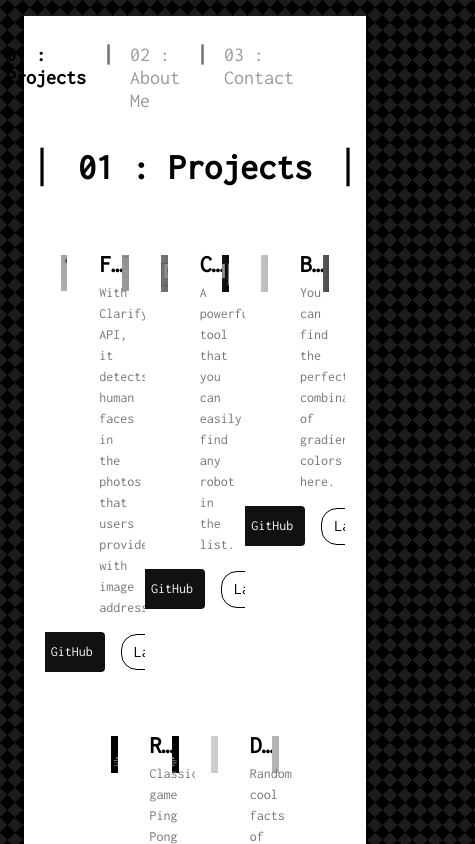
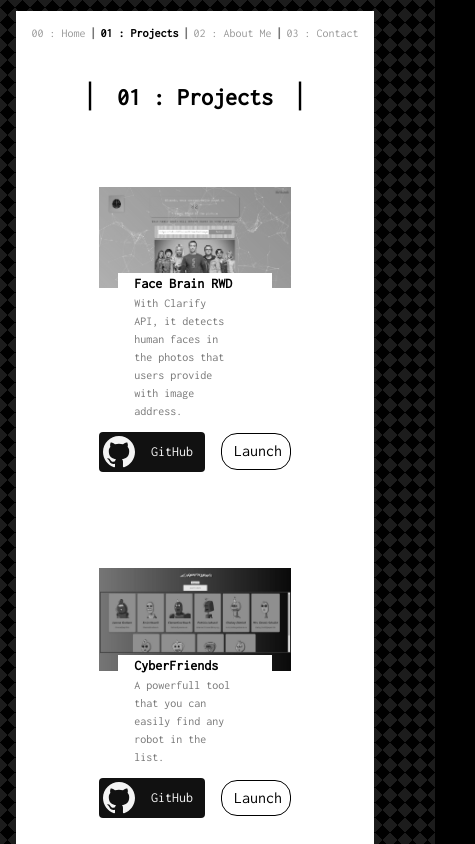
Before and after one commit to yeatin/portfolio_website, a React (Create React App) app: page / in a window 390 px wide. Both pictures are taken after a click on the element "01 : Projects". Shown: the top 844 px of the page, 475 px wide, since content can reach past the window. Built offline with nearby package versions, Linux system fonts and the light colour scheme.

Commit message:
fixed mobile layouts

```diff
--- a/src/components/Avatar/Avatar.js
+++ b/src/components/Avatar/Avatar.js
@@ -2,7 +2,7 @@ import img from "./avatar01.jpg";
 
 const Avatar = () => {
     return (
-        <img src={img} className="grow ml6 br-100 pa1 ba b--white-70 h4 w4" alt="my face"></img>
+        <img src={img} className="grow ml6-l ml2 mt6 mb2 br-100 pa1 ba b--white-70 h4 w4" alt="my face"></img>
     )
 }
 
--- a/src/components/Navigation/Nagivation.js
+++ b/src/components/Navigation/Nagivation.js
@@ -1,47 +1,47 @@
 const Navigation = ({ onRouteChange, route }) => {
     return (
-        <nav className="mr5 flex justify-end items-baseline">
+        <nav className="mr5-l flex flex-wrap justify-end-l justify-center items-baseline">
             <p
                 className={route === 'home' ? (
-                    "f4 fw9 link hover-black black pb0 ph2 pointer white mb0"
+                    "f4-l f7 fw9 link hover-black black ph2-l pr1 pl0 pointer white mb0"
                 ) : (
-                    "f4 link hover-black black pb0 ph2 pointer silver mb0"
+                    "f4-l f7 link hover-black black ph2-l pr1 pl0 pointer silver mb0"
                 )
                 }
                 onClick={() => onRouteChange('home')}
             >
                 00 : Home
             </p>
-            <p className="f3 fw9 link hover-black black ph2 pointer gray mb0"> | </p>
+            <p className="f3-l f6 fw9 link hover-black blph2-l pr1 pl0 pointer gray mb0"> | </p>
             <p
                 className={route === 'projects' ? (
-                    "f4 fw9 link hover-black black pb0 ph2 pointer black mb0"
+                    "f4-l f7 fw9 link hover-black black ph2-l pr1 pl0 pointer black mb0"
                 ) : (
-                    "f4 link hover-black black pb0 ph2 pointer silver mb0"
+                    "f4-l f7 link hover-black black ph2-l pr1 pl0 pointer silver mb0"
                 )
                 }
                 onClick={() => onRouteChange('projects')}
             >
                 01 : Projects
             </p>
-            <p className="f3 fw9 link hover-black black ph2 pointer gray mb0"> | </p>
+            <p className="f3-l f6 fw9 link hover-black blph2-l pr1 pl0 pointer gray mb0"> | </p>
             <p
                 className={route === 'aboutMe' ? (
-                    "f4 fw9 link hover-black black pb0 ph2 pointer black mb0"
+                    "f4-l f7 fw9 link hover-black black ph2-l pr1 pl0 pointer black mb0"
                 ) : (
-                    "f4 link hover-black black pb0 ph2 pointer silver mb0"
+                    "f4-l f7 link hover-black black ph2-l pr1 pl0 pointer silver mb0"
                 )
                 }
                 onClick={() => onRouteChange('aboutMe')}
             >
                 02 : About Me
             </p>
-            <p className="f3 fw9 link hover-black black ph2 pointer gray mb0"> | </p>
+            <p className="f3-l f6 fw9 link hover-black blph2-l pr1 pl0 pointer gray mb0"> | </p>
             <p
                 className={route === 'contact' ? (
-                    "f4 fw9 link hover-black black pb0 ph2 pointer black mb0"
+                    "f4-l f7 fw9 link hover-black black ph2-l pr0 pl0 pointer black mb0"
                 ) : (
-                    "f4 link hover-black black pb0 ph2 pointer silver mb0"
+                    "f4-l f7 link hover-black black ph2-l pr0 pl0 pointer silver mb0"
                 )
                 }
                 onClick={() => onRouteChange('contact')}
--- a/src/components/Showcase/ShowCase.css
+++ b/src/components/Showcase/ShowCase.css
@@ -3,6 +3,15 @@
     background-color: white;
     position: relative;
     top: -4em;
+}
+
+@media screen and (max-width: 460px){
+    .card-container{
+        width: 80%;
+        background-color: white;
+        position: relative;
+        top: -2em;
+    }
 }
 
 .box>img {
--- a/src/components/Showcase/Showcase.js
+++ b/src/components/Showcase/Showcase.js
@@ -2,12 +2,12 @@ import './ShowCase.css';
 
 const Showcase = ({ img, title, description, githubLink, launchLink }) => {
     return (
-        <div className="fl w-33 ph3 box tc">
-            <img src={require(`./showcase${img}.jpg`).default} alt={title} />
+        <div className="w-33-l w-100 ph3 box tc mt0-l mt5">
+            <img className="w-100" src={require(`./showcase${img}.jpg`).default} alt={title} />
             <div className="card-container center">
-                <dl className="tl ml4 f6 lh-copy">
+                <dl className="tl ml4-l ml3 f6-l f7 lh-copy">
                     <dt className="clip">Title</dt>
-                    <dd className="ml0 black truncate f3 fw6 black">{title}</dd>
+                    <dd className="ml0 black truncate f3-l f6 fw6 black">{title}</dd>
                     <dt className="clip">Artist</dt>
                     <dd className="tl ml0 gray w-70">{description}</dd>
                 </dl>
--- a/src/components/Title/Title.js
+++ b/src/components/Title/Title.js
@@ -2,10 +2,11 @@ import Typewriter from 'typewriter-effect';
 const Title = () => {
 
     return (
+        <div className="ml7-l mt0-l ml3 mt2">
             <Typewriter
                 options={{
-                wrapperClassName: "ml7 f1 fw9 Typewriter__wrapper white",
-                cursorClassName: "ml7 f1 Typewriter__cursor white",
+                    wrapperClassName: "f1-l f4 fw9 Typewriter__wrapper white",
+                    cursorClassName: "f1-l f4 Typewriter__cursor white",
                     loop: true,
                     delay: 35,
                     deleteSpeed: 15
@@ -25,6 +26,7 @@ const Title = () => {
                         .start();
                 }}
             />
+        </div>
     )
 }
 
--- a/src/containers/AboutMe.js
+++ b/src/containers/AboutMe.js
@@ -1,9 +1,9 @@
 const AboutMe = () => {
     return (
         <div className="h-100" style={{ lineHeight: "2em" }}>
-            <h1 className="tc f2 mb4"><span className="f1 fw1">| </span>02 : About Me<span className="f1 fw1"> |</span></h1>
-            <p className="ml7 pt4 w-40">Being a Self-learning web developer, the motives pushing me through is the thrills I get from technical breakthroughs. Cultural gaps should not be obstacles but appreciatable features.</p>
-            <div className="ml7 w-30">
+            <h1 className="tc f2-l f3 mt0-l mb5-l mt4 mb2"><span className="f1-l f2 fw1">| </span>02 : About Me<span className="f1-l f2 fw1"> |</span></h1>
+            <p className="ml7-l ml5 pt4 w-60">Being a Self-learning web developer, the motives pushing me through is the thrills I get from technical breakthroughs. Cultural gaps should not be obstacles but appreciatable features.</p>
+            <div className="ml7-l ml5 w-50">
                 <h2>Skills</h2>
                 <ul>
                     <li>React.js</li>
--- a/src/containers/App.css
+++ b/src/containers/App.css
@@ -13,3 +13,17 @@
   min-height: 96vh;
   background-color: #ffffff;
 }
+
+@media screen and (max-width: 460px){
+  .home {
+    margin: .7rem 1rem;
+    padding-bottom: 0;
+  }
+
+  .pages {
+    margin: .7rem 1rem;
+    margin-bottom: 0;
+    min-height: 96vh;
+    background-color: #ffffff;
+  }
+}
--- a/src/containers/Contact.js
+++ b/src/containers/Contact.js
@@ -1,18 +1,18 @@
 const Contact = () => {
     return (
         <div>
-            <h1 className="tc f2"><span className="f1 fw1">| </span>03 : Contact<span className="f1 fw1"> |</span></h1>
-            <div className="flex justify-center">
-                <a className="no-underline near-black bg-animate bg-white dim inline-flex items-center mh5 mt5 tc br2 pa2" href="https://github.com/yeatin" title="GitHub">
-                    <svg className="h2 w2" fill="currentColor" xmlns="http://www.w3.org/2000/svg" viewBox="0 0 16 16" fillRule="evenodd" clipRule="evenodd" strokeLinejoin="round" strokeMiterlimit="1.414"><path d="M8 0C3.58 0 0 3.582 0 8c0 3.535 2.292 6.533 5.47 7.59.4.075.547-.172.547-.385 0-.19-.007-.693-.01-1.36-2.226.483-2.695-1.073-2.695-1.073-.364-.924-.89-1.17-.89-1.17-.725-.496.056-.486.056-.486.803.056 1.225.824 1.225.824.714 1.223 1.873.87 2.33.665.072-.517.278-.87.507-1.07-1.777-.2-3.644-.888-3.644-3.953 0-.873.31-1.587.823-2.147-.083-.202-.358-1.015.077-2.117 0 0 .672-.215 2.2.82.638-.178 1.323-.266 2.003-.27.68.004 1.364.092 2.003.27 1.527-1.035 2.198-.82 2.198-.82.437 1.102.163 1.915.08 2.117.513.56.823 1.274.823 2.147 0 3.073-1.87 3.75-3.653 3.947.287.246.543.735.543 1.48 0 1.07-.01 1.933-.01 2.195 0 .215.144.463.55.385C13.71 14.53 16 11.534 16 8c0-4.418-3.582-8-8-8" /></svg>
-                    <span className="f3 ml3 pr2">GitHub</span>
+            <h1 className="tc f2-l f3 mt0-l mb5-l mt4 mb2"><span className="f1-l f2 fw1">| </span>03 : Contact<span className="f1-l f2 fw1"> |</span></h1>
+            <div className="flex justify-center center">
+                <a className="no-underline near-black bg-animate bg-white dim inline-flex items-center mh5-l mh4 mt5 tc br2 pa2" href="https://github.com/yeatin" title="GitHub">
+                    <svg className="h2-l w2-l h1 w1" fill="currentColor" xmlns="http://www.w3.org/2000/svg" viewBox="0 0 16 16" fillRule="evenodd" clipRule="evenodd" strokeLinejoin="round" strokeMiterlimit="1.414"><path d="M8 0C3.58 0 0 3.582 0 8c0 3.535 2.292 6.533 5.47 7.59.4.075.547-.172.547-.385 0-.19-.007-.693-.01-1.36-2.226.483-2.695-1.073-2.695-1.073-.364-.924-.89-1.17-.89-1.17-.725-.496.056-.486.056-.486.803.056 1.225.824 1.225.824.714 1.223 1.873.87 2.33.665.072-.517.278-.87.507-1.07-1.777-.2-3.644-.888-3.644-3.953 0-.873.31-1.587.823-2.147-.083-.202-.358-1.015.077-2.117 0 0 .672-.215 2.2.82.638-.178 1.323-.266 2.003-.27.68.004 1.364.092 2.003.27 1.527-1.035 2.198-.82 2.198-.82.437 1.102.163 1.915.08 2.117.513.56.823 1.274.823 2.147 0 3.073-1.87 3.75-3.653 3.947.287.246.543.735.543 1.48 0 1.07-.01 1.933-.01 2.195 0 .215.144.463.55.385C13.71 14.53 16 11.534 16 8c0-4.418-3.582-8-8-8" /></svg>
+                    <span className="f3-l f5 ml3-l ml2 pr2">GitHub</span>
                 </a>
-                <a className="no-underline near-black bg-animate bg-white dim inline-flex items-center mh5 mt5 tc br2 pa2" href="https://www.linkedin.com/in/yeatin-huang-01b5211a6/" title="LinkedIn">
-                    <svg className="h2 w2" fill="currentColor" xmlns="http://www.w3.org/2000/svg" viewBox="0 0 16 16" fillRule="evenodd" clipRule="evenodd" strokeLinejoin="round" strokeMiterlimit="1.414"><path d="M13.632 13.635h-2.37V9.922c0-.886-.018-2.025-1.234-2.025-1.235 0-1.424.964-1.424 1.96v3.778h-2.37V6H8.51V7.04h.03c.318-.6 1.092-1.233 2.247-1.233 2.4 0 2.845 1.58 2.845 3.637v4.188zM3.558 4.955c-.762 0-1.376-.617-1.376-1.377 0-.758.614-1.375 1.376-1.375.76 0 1.376.617 1.376 1.375 0 .76-.617 1.377-1.376 1.377zm1.188 8.68H2.37V6h2.376v7.635zM14.816 0H1.18C.528 0 0 .516 0 1.153v13.694C0 15.484.528 16 1.18 16h13.635c.652 0 1.185-.516 1.185-1.153V1.153C16 .516 15.467 0 14.815 0z" fillRule="nonzero" /></svg>
-                    <span className="f3 ml3 pr2">LinkedIn</span>
+                <a className="no-underline near-black bg-animate bg-white dim inline-flex items-center mh5-l mh3 mt5 tc br2 pa2" href="https://www.linkedin.com/in/yeatin-huang-01b5211a6/" title="LinkedIn">
+                    <svg className="h2-l w2-l h1 w1" fill="currentColor" xmlns="http://www.w3.org/2000/svg" viewBox="0 0 16 16" fillRule="evenodd" clipRule="evenodd" strokeLinejoin="round" strokeMiterlimit="1.414"><path d="M13.632 13.635h-2.37V9.922c0-.886-.018-2.025-1.234-2.025-1.235 0-1.424.964-1.424 1.96v3.778h-2.37V6H8.51V7.04h.03c.318-.6 1.092-1.233 2.247-1.233 2.4 0 2.845 1.58 2.845 3.637v4.188zM3.558 4.955c-.762 0-1.376-.617-1.376-1.377 0-.758.614-1.375 1.376-1.375.76 0 1.376.617 1.376 1.375 0 .76-.617 1.377-1.376 1.377zm1.188 8.68H2.37V6h2.376v7.635zM14.816 0H1.18C.528 0 0 .516 0 1.153v13.694C0 15.484.528 16 1.18 16h13.635c.652 0 1.185-.516 1.185-1.153V1.153C16 .516 15.467 0 14.815 0z" fillRule="nonzero" /></svg>
+                    <span className="f3-l f5 ml3-l ml2 pr2">LinkedIn</span>
                 </a>
             </div>
-            <h4 className="mt6 tc mb2">Email</h4>
+            <h4 className="mt6-l mt5 tc mb2">Email</h4>
             <p className="tc mt0 center f5 bt bl b--moon-gray shadow-5 mw5 pa3">thehyt7688@gmail.com</p>
         </div>
     )
--- a/src/containers/ProjectsPage.js
+++ b/src/containers/ProjectsPage.js
@@ -3,7 +3,7 @@ import { ShowcaseList } from '../components/ShowcaseList/ShowcaseList';
 const ProjectsPage = () => {
     return (
         <div>
-            <h1 className="tc f2 mb5"><span className="f1 fw1">| </span>01 : Projects<span className="f1 fw1"> |</span></h1>
+            <h1 className="tc f2-l f3 mt0-l mb5-l mt4 mb2"><span className="f1-l f2 fw1">| </span>01 : Projects<span className="f1-l f2 fw1"> |</span></h1>
             <ShowcaseList />
         </div>
     )
```
Lines whose indentation alone changed are shown as unchanged.
